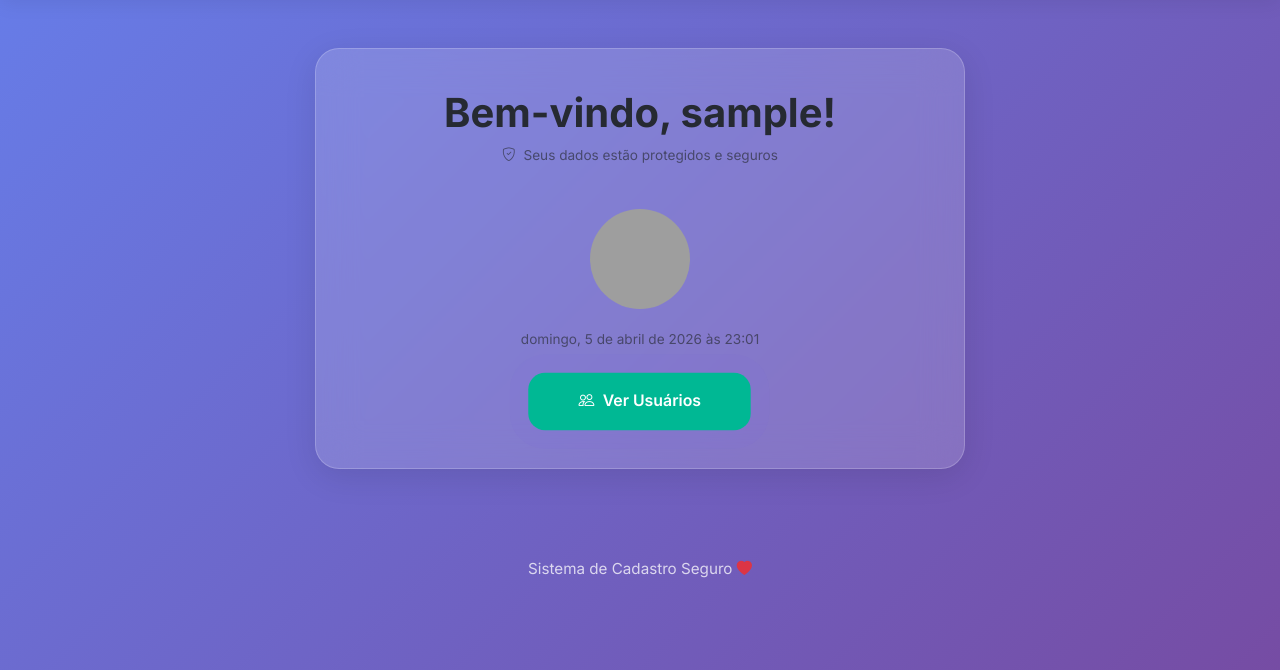
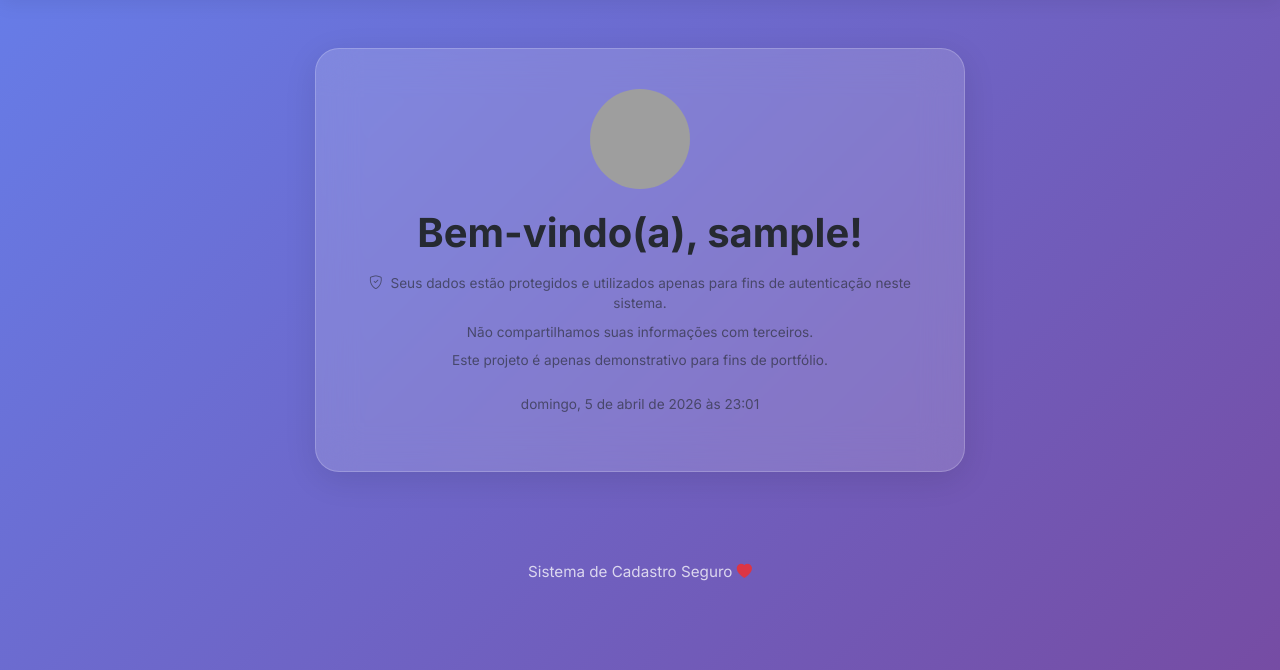
Before and after one commit to aliceenbr/sistema-usuarios, a Flask app: page /dashboard in a window 1280 px wide. Shown: the part 85-755 px from the top of the page. Run offline with Flask 3, Linux system fonts and the light colour scheme; the visitor is signed in with stand-in values (Sample User, id 1); grey boxes are pictures that could not be loaded.

Commit message:
Remove ver usuarios, restore full security message, add Bem-vindo(a)

```diff
--- a/templates/dashboard.html
+++ b/templates/dashboard.html
@@ -20,20 +20,21 @@
 
 <div class="container py-5 text-center">
     <div class="welcome-card mx-auto" style="max-width: 650px; animation-delay: 0.1s;">
-        <h1 class="welcome-title mb-2" style="animation: fadeIn 0.8s ease 0.2s backwards;">
-            Bem-vindo, {{ current_user.nome.split()[0] }}!
+        <img src="https://i.gifer.com/4Mj.gif" alt="Hello Kitty" style="width:100px;height:100px;border-radius:50%;object-fit:cover; margin-bottom: 20px; animation: fadeIn 0.8s ease 0.2s backwards;">
+        <h1 class="welcome-title mb-3" style="animation: fadeIn 0.8s ease 0.3s backwards;">
+            Bem-vindo(a), {{ current_user.nome.split()[0] }}!
         </h1>
-        <p class="welcome-subtitle mb-4" style="animation: fadeIn 0.8s ease 0.4s backwards;">
+        <p class="welcome-subtitle mb-2" style="animation: fadeIn 0.8s ease 0.4s backwards;">
             <i class="bi bi-shield-check me-1"></i>
-            Seus dados estão protegidos e seguros
+            Seus dados estão protegidos e utilizados apenas para fins de autenticação neste sistema.
         </p>
-        <img src="https://i.gifer.com/4Mj.gif" alt="Hello Kitty" style="width:100px;height:100px;border-radius:50%;object-fit:cover; margin: 20px 0; animation: fadeIn 0.8s ease 0.3s backwards;">
-        <p id="data-hora" class="welcome-subtitle mb-4" style="animation: fadeIn 0.8s ease 0.5s backwards;"></p>
-        <div class="mt-4" style="animation: fadeIn 0.8s ease 0.6s backwards;">
-            <a href="{{ url_for('main.lista_usuarios') }}" class="btn btn-success btn-lg px-5 py-3" style="animation: pulse 2s infinite;">
-                <i class="bi bi-people me-2"></i>Ver Usuários
-            </a>
-        </div>
+        <p class="welcome-subtitle mb-2" style="animation: fadeIn 0.8s ease 0.5s backwards;">
+            Não compartilhamos suas informações com terceiros.
+        </p>
+        <p class="welcome-subtitle mb-0" style="opacity: 0.6; animation: fadeIn 0.8s ease 0.6s backwards;">
+            Este projeto é apenas demonstrativo para fins de portfólio.
+        </p>
+        <p id="data-hora" class="welcome-subtitle mt-4" style="animation: fadeIn 0.8s ease 0.7s backwards;"></p>
     </div>
 </div>
 
```
